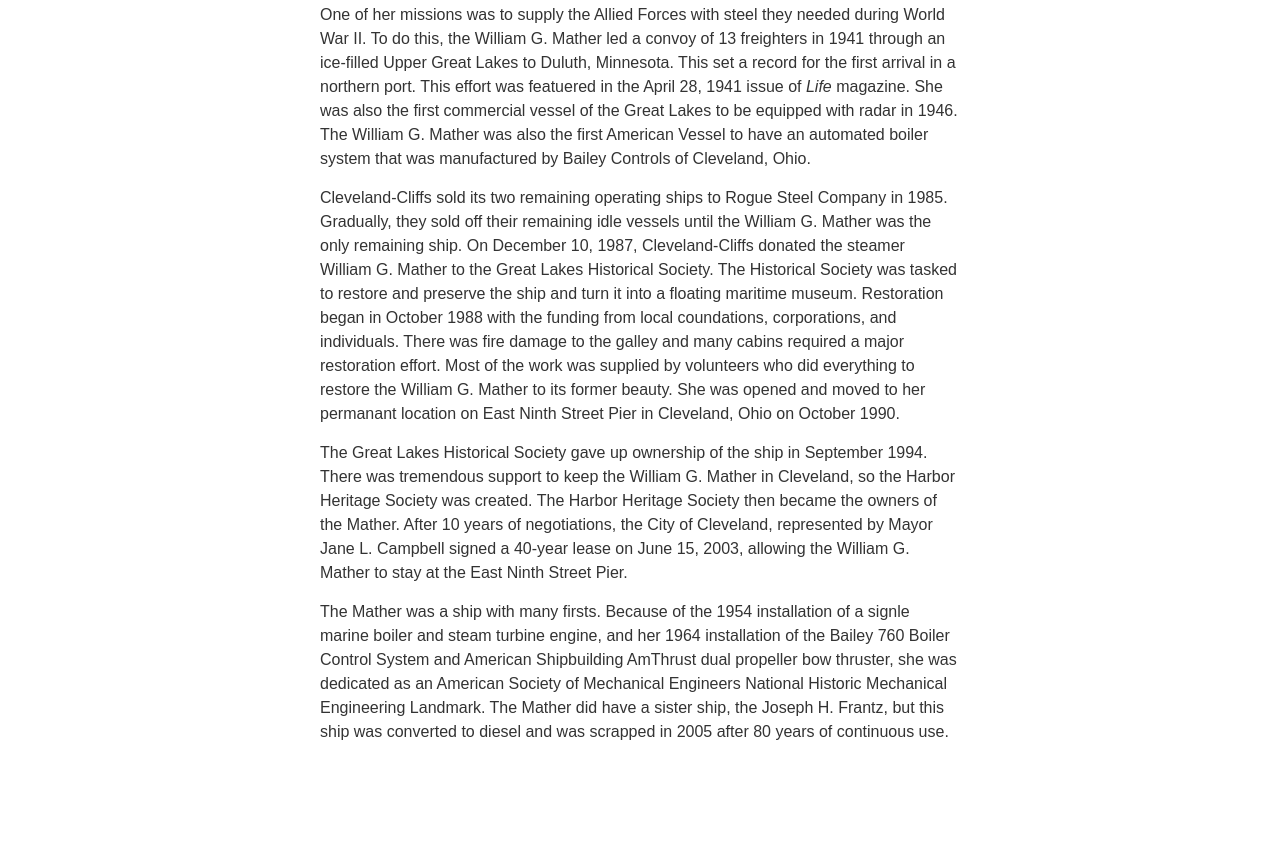
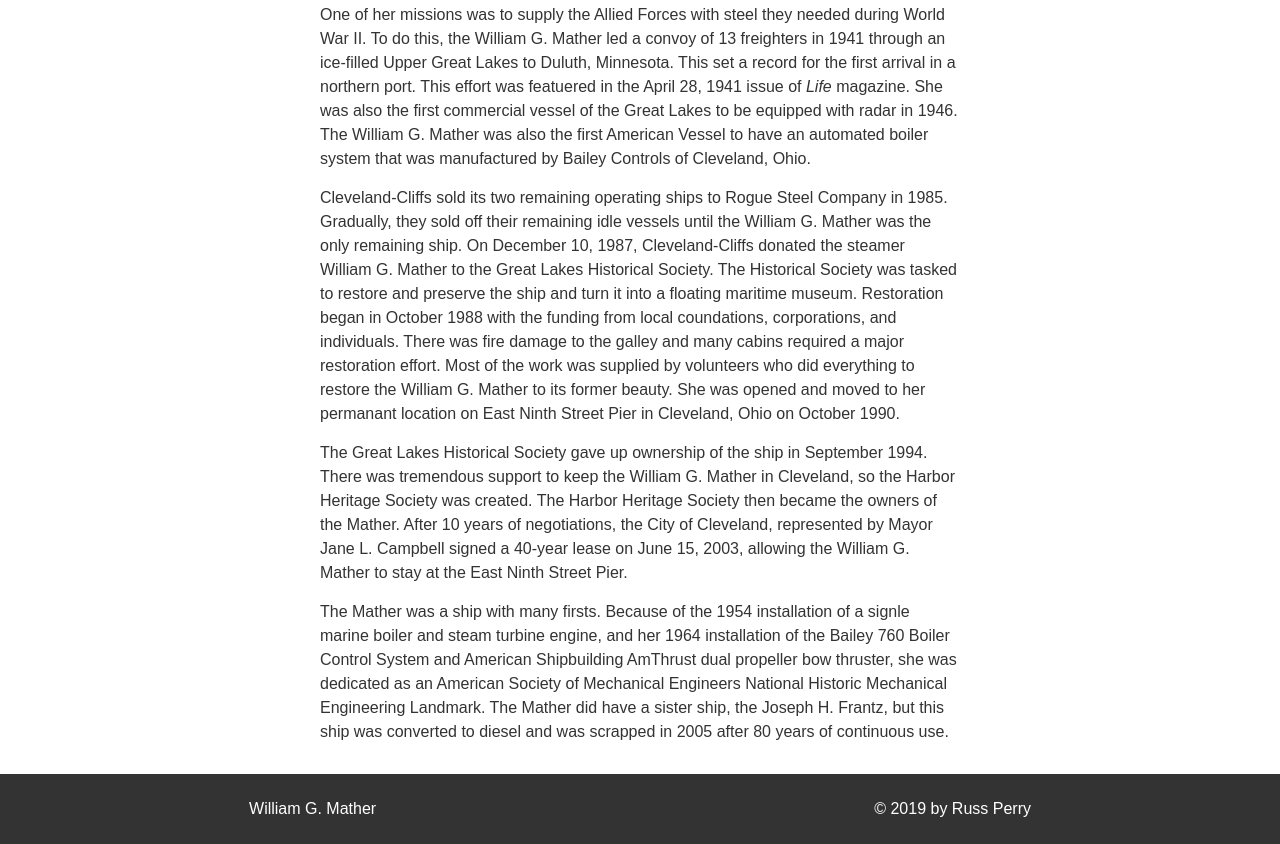
Before and after one commit to rperry99/boat_museum, a plain HTML site: page index.html in a window 1280 px wide. Shown: the part 2067-2911 px from the top of the page. Before the commit the page ends 2841 px from the top, so only its background shows below. Drawn offline with nearby package versions, Linux system fonts and the light colour scheme.

Commit message:
Add Footer

```diff
--- a/index.html
+++ b/index.html
@@ -262,6 +262,12 @@
         </section>
         <section id="plan"></section>
       </div>
+      <footer>
+        <a href="#">William G. Mather</a>
+        <a href="https://github.com/rperry99" target="_blank"
+          >&copy; 2019 by Russ Perry</a
+        >
+      </footer>
     </div>
     <script
       src="https://code.jquery.com/jquery-3.3.1.slim.min.js"
--- a/styles.css
+++ b/styles.css
@@ -98,6 +98,25 @@ nav .links {
   height: auto;
 }
 
+/* Footer */
+footer {
+  background: #333;
+  width: 100%;
+  height: 70px;
+  display: flex;
+  justify-content: space-around;
+  align-items: center;
+}
+footer a:link,
+footer a:visited,
+footer a:active {
+  color: white;
+}
+
+footer a:hover {
+  color: #f37520;
+}
+
 /* Media Queries */
 /* Laptop */
 @media screen and (max-width: 1024px) {
```
